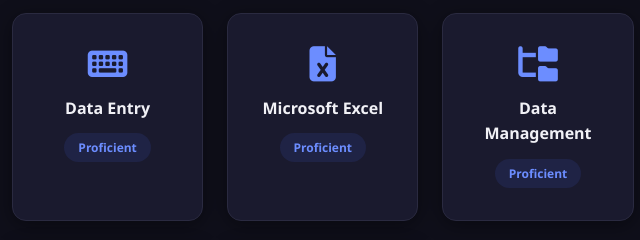
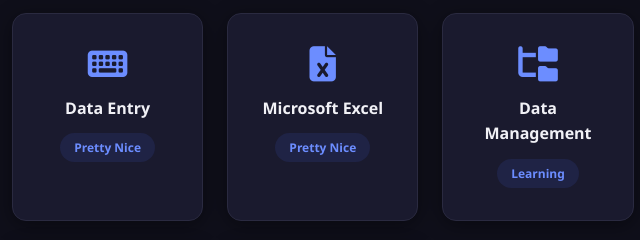
Before and after one commit to Argyaoktavian45/argyaadyatmaoktavian, a plain HTML site: page index.html in a window 1280 px wide. Shown: the part 2280-2520 px from the top of the page, 102-742 px from the left. Drawn offline with Linux system fonts and the light colour scheme.

Commit message:
Update index.html

```diff
--- a/index.html
+++ b/index.html
@@ -93,17 +93,17 @@
       <div class="skill-card fade-up">
         <i class="fa-solid fa-keyboard"></i>
         <h3>Data Entry</h3>
-        <span class="skill-badge skill-pro">Proficient</span>
+        <span class="skill-badge skill-pro">Pretty Nice</span>
       </div>
       <div class="skill-card fade-up">
         <i class="fa-solid fa-file-excel"></i>
         <h3>Microsoft Excel</h3>
-        <span class="skill-badge skill-pro">Proficient</span>
+        <span class="skill-badge skill-pro">Pretty Nice</span>
       </div>
       <div class="skill-card fade-up">
         <i class="fa-solid fa-folder-tree"></i>
         <h3>Data Management</h3>
-        <span class="skill-badge skill-pro">Proficient</span>
+        <span class="skill-badge skill-pro">Learning</span>
       </div>
       <div class="skill-card fade-up">
         <i class="fa-solid fa-database"></i>
```
